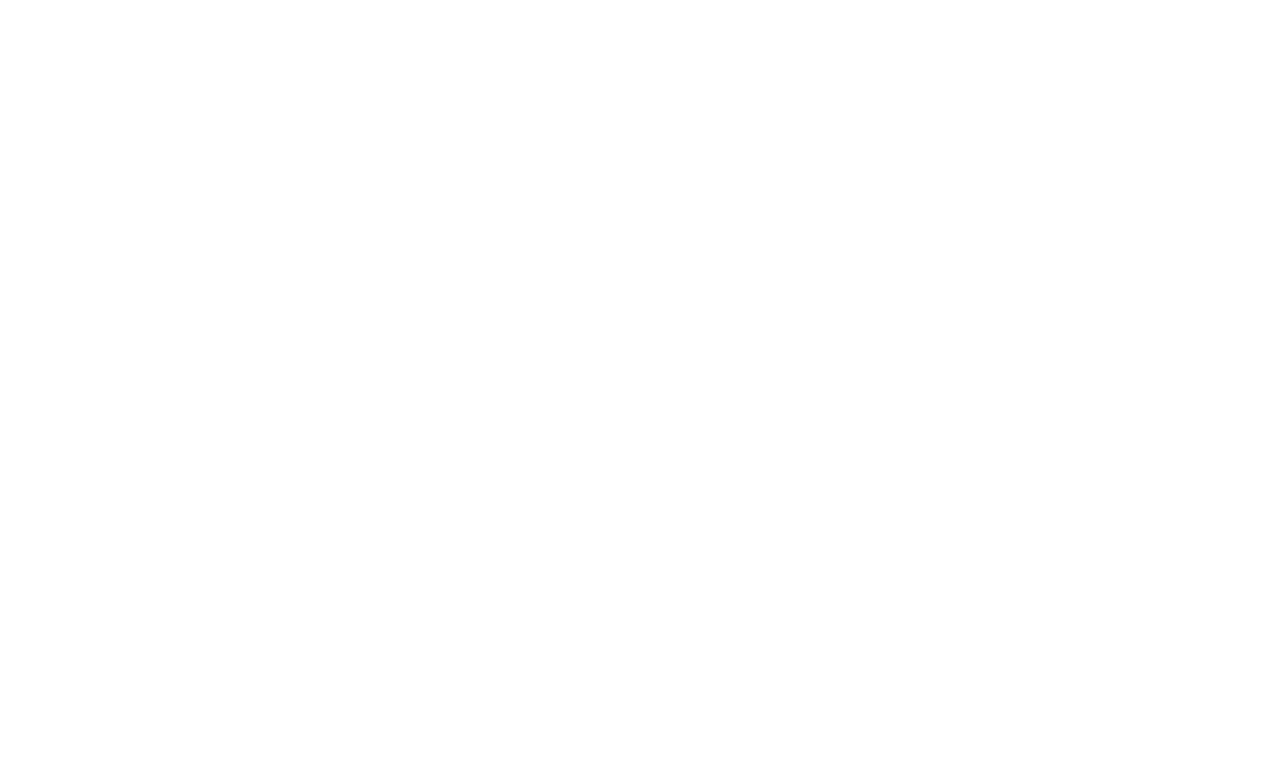
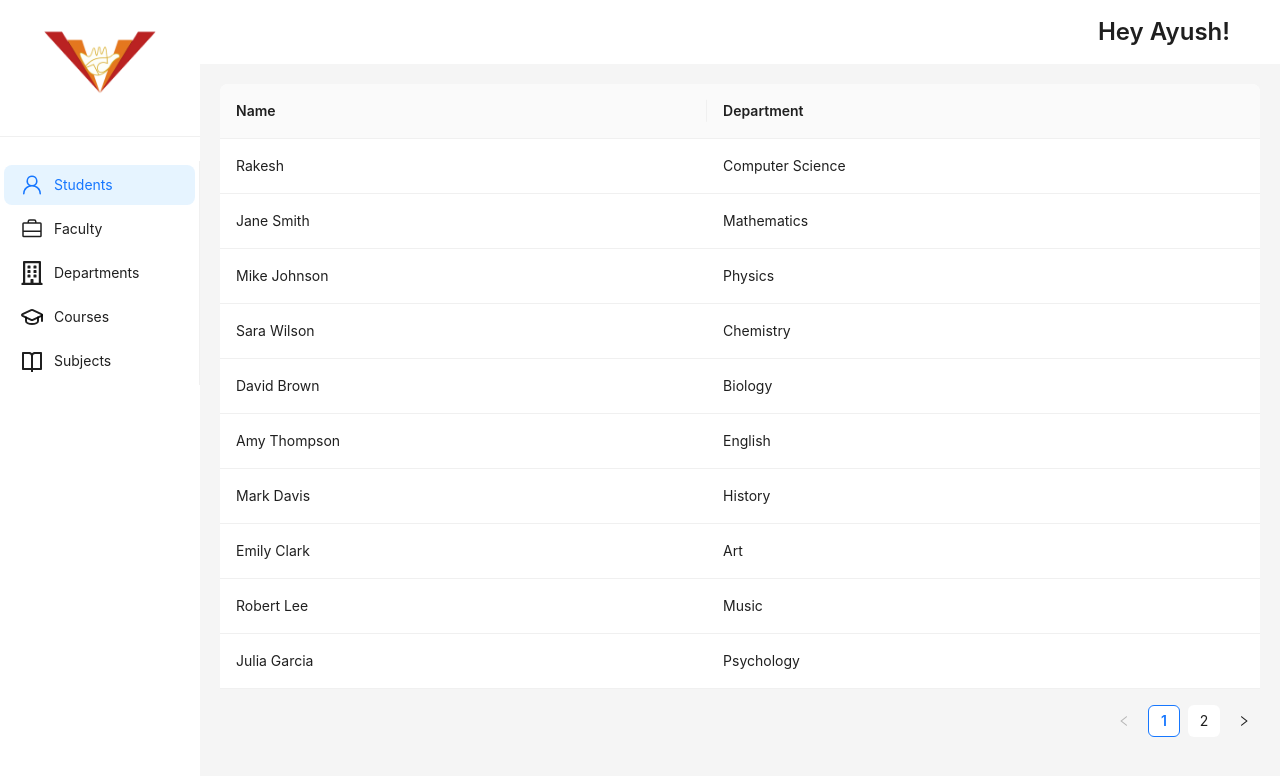
Before and after one commit to aayushchugh/myccet-admin, a React (Vite) app: page /faculties in a window 1280 px wide. Before the commit this address had no page. Shown: the top 776 px of the page. Built offline with nearby package versions, Linux system fonts and the light colour scheme.

Commit message:
view all faculties table

```diff
--- a/src/App.tsx
+++ b/src/App.tsx
@@ -3,6 +3,10 @@
 import { BrowserRouter, Route, Routes } from "react-router-dom";
 
 const LoginPage = lazy(() => import("./modules/auth/pages/login/LoginPage"));
+const ViewAllFacultiesPage = lazy(
+	() =>
+		import("./modules/faculty/pages/viewAllFacultiesPage/ViewAllFacultiesPage")
+);
 
 const App: FC = () => {
 	return (
@@ -10,7 +14,9 @@
 			<Suspense fallback={<h1>Loading</h1>}>
 				<Routes>
 					<Route path="/login" element={<LoginPage />} />
-					<Route path="/" element={<Layout />}></Route>
+					<Route path="/" element={<Layout />}>
+						<Route path="/faculties" element={<ViewAllFacultiesPage />} />
+					</Route>
 				</Routes>
 			</Suspense>
 		</BrowserRouter>
--- a/src/components/layout/Layout.tsx
+++ b/src/components/layout/Layout.tsx
@@ -7,7 +7,8 @@
 	return (
 		<AntLayout rootClassName="min-h-screen" hasSider>
 			<SideBar />
-			<AntLayout>
+
+			<AntLayout style={{ marginLeft: 200 }}>
 				<AntLayout.Header className="bg-white flex items-center justify-end">
 					<Flex justify="end" align="center">
 						{/* TODO: get name from API */}
@@ -16,7 +17,8 @@
 						</Typography.Title>
 					</Flex>
 				</AntLayout.Header>
-				<AntLayout.Content style={{ margin: "0 16px" }}>
+
+				<AntLayout.Content className="p-5">
 					<Outlet />
 				</AntLayout.Content>
 			</AntLayout>
--- a/src/components/layout/components/sideBar/SideBar.tsx
+++ b/src/components/layout/components/sideBar/SideBar.tsx
@@ -1,10 +1,72 @@
 import { Divider, Flex, Layout, Menu } from "antd";
 import { FC, useState } from "react";
 import logo from "../../../../assets/images/logos/icon.png";
-import sideBarMenuItems from "./sideBarMenuItems";
+import { MenuItemType } from "antd/es/menu/hooks/useItems";
+import { GoPerson } from "react-icons/go";
+import { PiSuitcaseSimple } from "react-icons/pi";
+import { FaRegBuilding } from "react-icons/fa";
+import { LuGraduationCap } from "react-icons/lu";
+import { RiBookOpenLine } from "react-icons/ri";
+import { useNavigate } from "react-router-dom";
 
 const SideBar: FC = () => {
 	const [collapsed, setCollapsed] = useState(false);
+	const navigate = useNavigate();
+
+	const sideBarMenuItems: MenuItemType[] = [
+		{
+			key: "students",
+			label: "Students",
+			icon: <GoPerson size={24} />,
+			style: {
+				display: "flex",
+				alignItems: "center",
+			},
+			onClick() {
+				navigate("/students");
+			},
+		},
+
+		{
+			key: "faculty",
+			label: "Faculty",
+			icon: <PiSuitcaseSimple size={24} />,
+			style: { display: "flex", alignItems: "center" },
+			onClick() {
+				navigate("/faculties");
+			},
+		},
+
+		{
+			key: "departments",
+			label: "Departments",
+			icon: <FaRegBuilding size={24} />,
+			style: { display: "flex", alignItems: "center" },
+			onClick() {
+				navigate("/departments");
+			},
+		},
+
+		{
+			key: "courses",
+			label: "Courses",
+			icon: <LuGraduationCap size={24} />,
+			style: { display: "flex", alignItems: "center" },
+			onClick() {
+				navigate("/courses");
+			},
+		},
+
+		{
+			key: "subjects",
+			label: "Subjects",
+			icon: <RiBookOpenLine size={24} />,
+			style: { display: "flex", alignItems: "center" },
+			onClick() {
+				navigate("/subjects");
+			},
+		},
+	];
 
 	return (
 		// TODO: Adjust it to be responsive
--- a/src/components/layout/components/sideBar/sideBarMenuItems.tsx
+++ /dev/null
@@ -1,48 +0,0 @@
-import { MenuItemType } from "antd/es/menu/hooks/useItems";
-import { GoPerson } from "react-icons/go";
-import { PiSuitcaseSimple } from "react-icons/pi";
-import { FaRegBuilding } from "react-icons/fa";
-import { LuGraduationCap } from "react-icons/lu";
-import { RiBookOpenLine } from "react-icons/ri";
-
-const sideBarMenuItems: MenuItemType[] = [
-	{
-		key: "students",
-		label: "Students",
-		icon: <GoPerson size={24} />,
-		style: {
-			display: "flex",
-			alignItems: "center",
-		},
-	},
-
-	{
-		key: "faculty",
-		label: "Faculty",
-		icon: <PiSuitcaseSimple size={24} />,
-		style: { display: "flex", alignItems: "center" },
-	},
-
-	{
-		key: "departments",
-		label: "Departments",
-		icon: <FaRegBuilding size={24} />,
-		style: { display: "flex", alignItems: "center" },
-	},
-
-	{
-		key: "courses",
-		label: "Courses",
-		icon: <LuGraduationCap size={24} />,
-		style: { display: "flex", alignItems: "center" },
-	},
-
-	{
-		key: "subjects",
-		label: "Subjects",
-		icon: <RiBookOpenLine size={24} />,
-		style: { display: "flex", alignItems: "center" },
-	},
-];
-
-export default sideBarMenuItems;
--- /dev/null
+++ b/src/modules/faculty/pages/viewAllFacultiesPage/ViewAllFacultiesPage.tsx
@@ -0,0 +1,12 @@
+import { FC } from "react";
+import ViewAllFacultiesTable from "./components/viewAllFacultiesTable/ViewAllFacultiesTable";
+
+const ViewAllFacultiesPage: FC = () => {
+	return (
+		<>
+			<ViewAllFacultiesTable />
+		</>
+	);
+};
+
+export default ViewAllFacultiesPage;
--- /dev/null
+++ b/src/modules/faculty/pages/viewAllFacultiesPage/components/viewAllFacultiesTable/ViewAllFacultiesTable.tsx
@@ -0,0 +1,20 @@
+import { Table, TableProps } from "antd";
+import { FC } from "react";
+import dummyFaculties from "./dummyFaculties";
+
+const ViewAllFacultiesTable: FC = () => {
+	const columns: TableProps<IFaculty>["columns"] = [
+		{
+			title: "Name",
+			dataIndex: "name",
+		},
+		{
+			title: "Department",
+			dataIndex: "department",
+		},
+	];
+
+	return <Table columns={columns} dataSource={dummyFaculties} />;
+};
+
+export default ViewAllFacultiesTable;
--- /dev/null
+++ b/src/modules/faculty/pages/viewAllFacultiesPage/components/viewAllFacultiesTable/dummyFaculties.ts
@@ -0,0 +1,144 @@
+const dummyFaculties: IFaculty[] = [
+	{
+		name: "Rakesh",
+		email: "johndoe@example.com",
+		department: "Computer Science",
+		role: "Professor",
+		_id: "1",
+	},
+	{
+		name: "Jane Smith",
+		email: "janesmith@example.com",
+		department: "Mathematics",
+		role: "Associate Professor",
+		_id: "2",
+	},
+	{
+		name: "Mike Johnson",
+		email: "mikejohnson@example.com",
+		department: "Physics",
+		role: "Assistant Professor",
+		_id: "3",
+	},
+	{
+		name: "Sara Wilson",
+		email: "sarawilson@example.com",
+		department: "Chemistry",
+		role: "Lecturer",
+		_id: "4",
+	},
+	{
+		name: "David Brown",
+		email: "davidbrown@example.com",
+		department: "Biology",
+		role: "Lecturer",
+		_id: "5",
+	},
+	{
+		name: "Amy Thompson",
+		email: "amythompson@example.com",
+		department: "English",
+		role: "Professor",
+		_id: "6",
+	},
+	{
+		name: "Mark Davis",
+		email: "markdavis@example.com",
+		department: "History",
+		role: "Associate Professor",
+		_id: "7",
+	},
+	{
+		name: "Emily Clark",
+		email: "emilyclark@example.com",
+		department: "Art",
+		role: "Assistant Professor",
+		_id: "8",
+	},
+	{
+		name: "Robert Lee",
+		email: "robertlee@example.com",
+		department: "Music",
+		role: "Lecturer",
+		_id: "9",
+	},
+	{
+		name: "Julia Garcia",
+		email: "juliagarcia@example.com",
+		department: "Psychology",
+		role: "Lecturer",
+		_id: "10",
+	},
+	{
+		name: "John Doe",
+		email: "johndoe@example.com",
+		department: "Computer Science",
+		role: "Professor",
+		_id: "1",
+	},
+	{
+		name: "Jane Smith",
+		email: "janesmith@example.com",
+		department: "Mathematics",
+		role: "Associate Professor",
+		_id: "2",
+	},
+	{
+		name: "Mike Johnson",
+		email: "mikejohnson@example.com",
+		department: "Physics",
+		role: "Assistant Professor",
+		_id: "3",
+	},
+	{
+		name: "Sara Wilson",
+		email: "sarawilson@example.com",
+		department: "Chemistry",
+		role: "Lecturer",
+		_id: "4",
+	},
+	{
+		name: "David Brown",
+		email: "davidbrown@example.com",
+		department: "Biology",
+		role: "Lecturer",
+		_id: "5",
+	},
+	{
+		name: "Amy Thompson",
+		email: "amythompson@example.com",
+		department: "English",
+		role: "Professor",
+		_id: "6",
+	},
+	{
+		name: "Mark Davis",
+		email: "markdavis@example.com",
+		department: "History",
+		role: "Associate Professor",
+		_id: "7",
+	},
+	{
+		name: "Emily Clark",
+		email: "emilyclark@example.com",
+		department: "Art",
+		role: "Assistant Professor",
+		_id: "8",
+	},
+	{
+		name: "Robert Lee",
+		email: "robertlee@example.com",
+		department: "Music",
+		role: "Lecturer",
+		_id: "9",
+	},
+	{
+		name: "Julia Garcia",
+		email: "juliagarcia@example.com",
+		department: "Psychology",
+		role: "Lecturer",
+		_id: "10",
+	},
+];
+
+export default dummyFaculties;
--- /dev/null
+++ b/src/types/DataTypes.d.ts
@@ -0,0 +1,14 @@
+declare global {
+	interface IUser {
+		_id: string;
+		name: string;
+		email: string;
+		role: string; // TODO: adjust roles based on backend
+	}
+
+	interface IFaculty extends IUser {
+		department: string;
+	}
+}
+
+export {};
```
